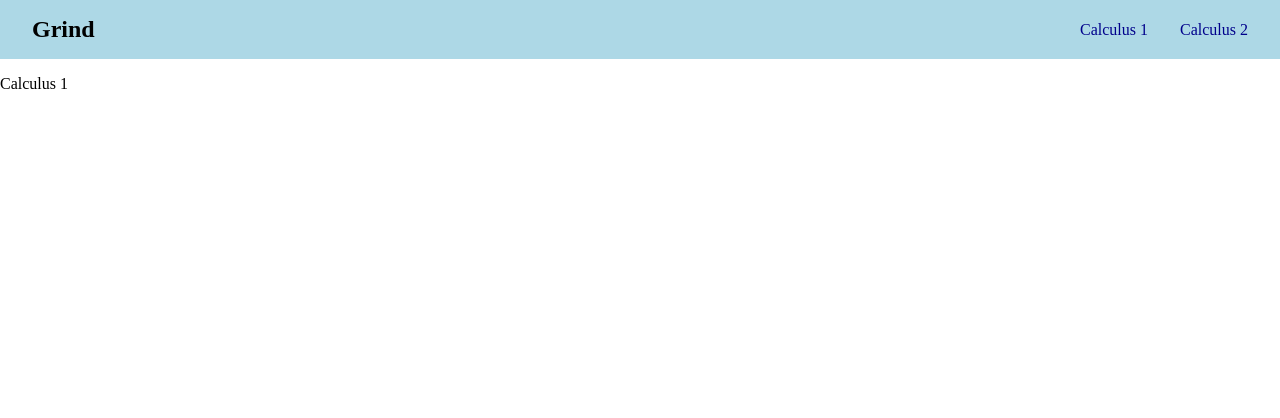
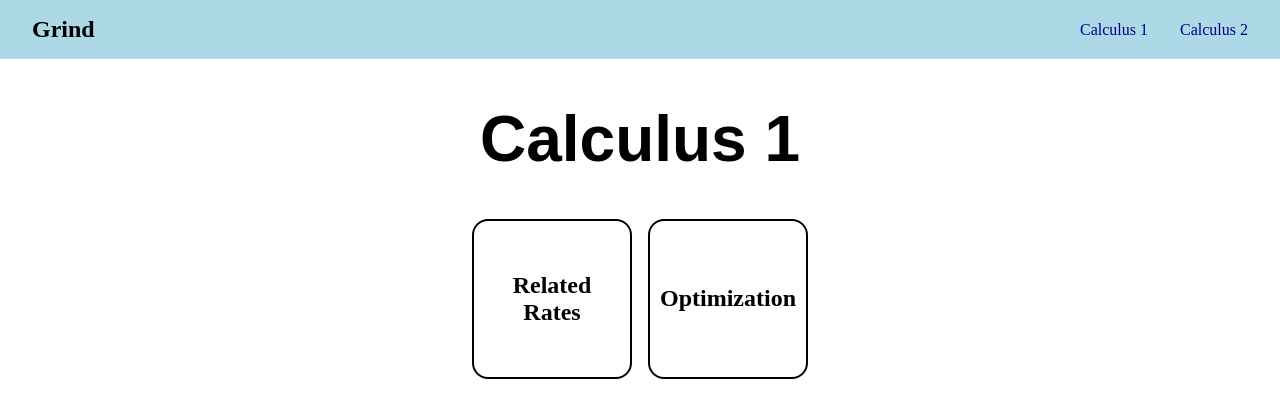
Before and after one commit to richard-bo/tutoring-platform, a React (Vite) app: page /calc1 in a window 1280 px wide. Shown: the top 418 px of the page. Built offline with nearby package versions, Linux system fonts and the light colour scheme.

Commit message:
added related rates and optimization cards

```diff
--- /dev/null
+++ b/src/components/TopicCard.css
@@ -0,0 +1,16 @@
+.topiccard {
+    border: 2px solid black;
+    padding: 1rem;
+    width: 10rem;
+    border-radius: 1rem;
+    text-align: center;
+    transition: transform 0.5s ease;
+    height: 10rem;
+    display: flex;
+    justify-content: center;
+    align-items: center;
+}
+
+.topiccard:hover {
+    transform: scale(1.1);
+}
--- /dev/null
+++ b/src/components/TopicCard.jsx
@@ -0,0 +1,11 @@
+import "./TopicCard.css";
+
+function TopicCard(props) {
+    return (
+        <div className = "topiccard">
+            <h2>{props.topic}</h2>
+        </div>
+    );
+}
+
+export default TopicCard;
--- /dev/null
+++ b/src/pages/Calc1.css
@@ -0,0 +1,13 @@
+.title {
+    text-align: center;
+    font-family: sans-serif;
+    font-size: 4rem;
+    font-weight: 900;
+}
+
+.container-topic-card {
+    display: flex;
+    gap: 1rem;
+    align-items: center;
+    justify-content: center;
+}
--- a/src/pages/Calc1.jsx
+++ b/src/pages/Calc1.jsx
@@ -1,7 +1,14 @@
+import "./Calc1.css";
+import TopicCard from '../components/TopicCard';
+
 function Calc1() {
     return (
         <div>
-            <p>Calculus 1</p>
+            <h1 className = "title">Calculus 1</h1>
+            <div className = "container-topic-card">
+                <TopicCard topic = "Related Rates"/>
+                <TopicCard topic = "Optimization"/>
+            </div>
         </div>
 
     );
```
